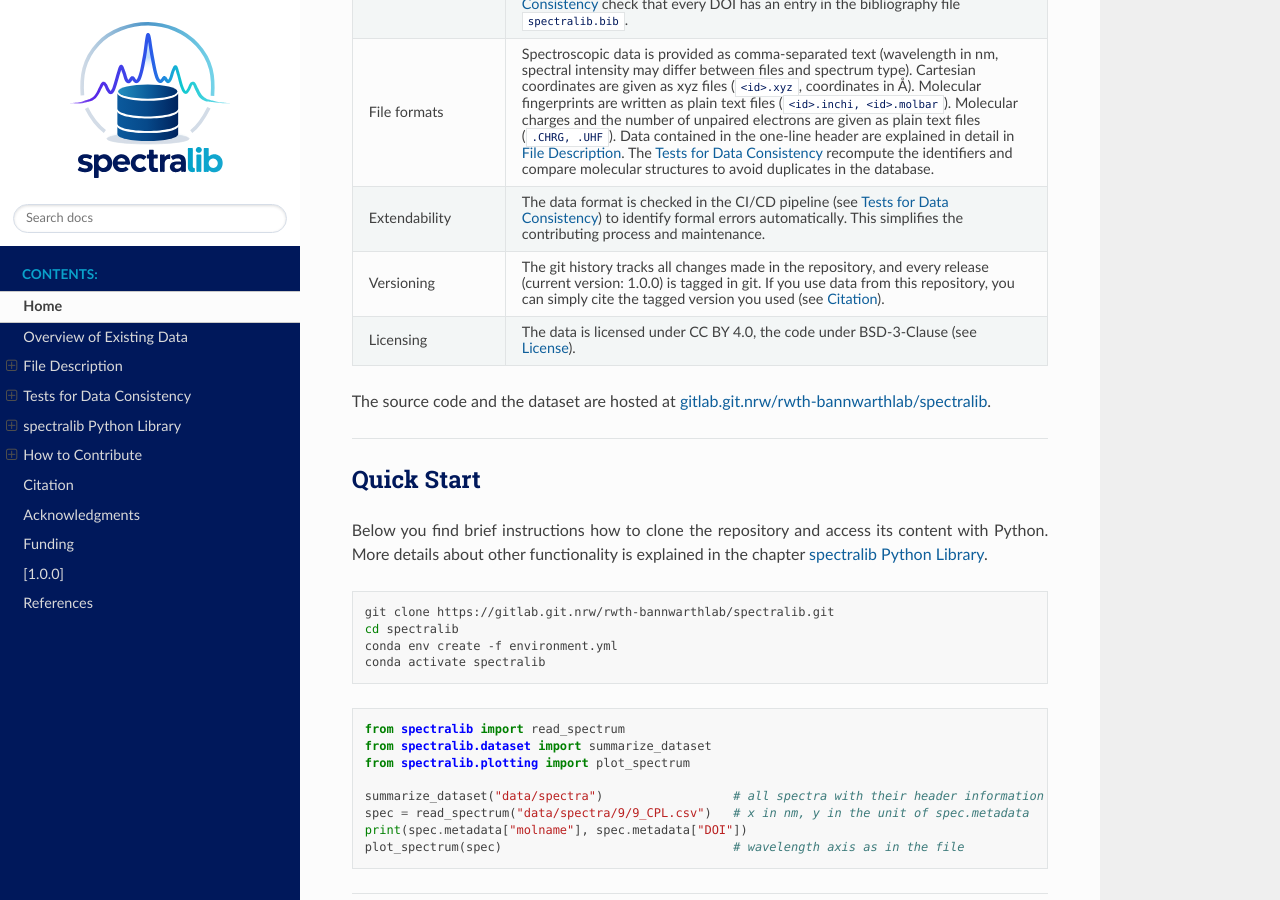
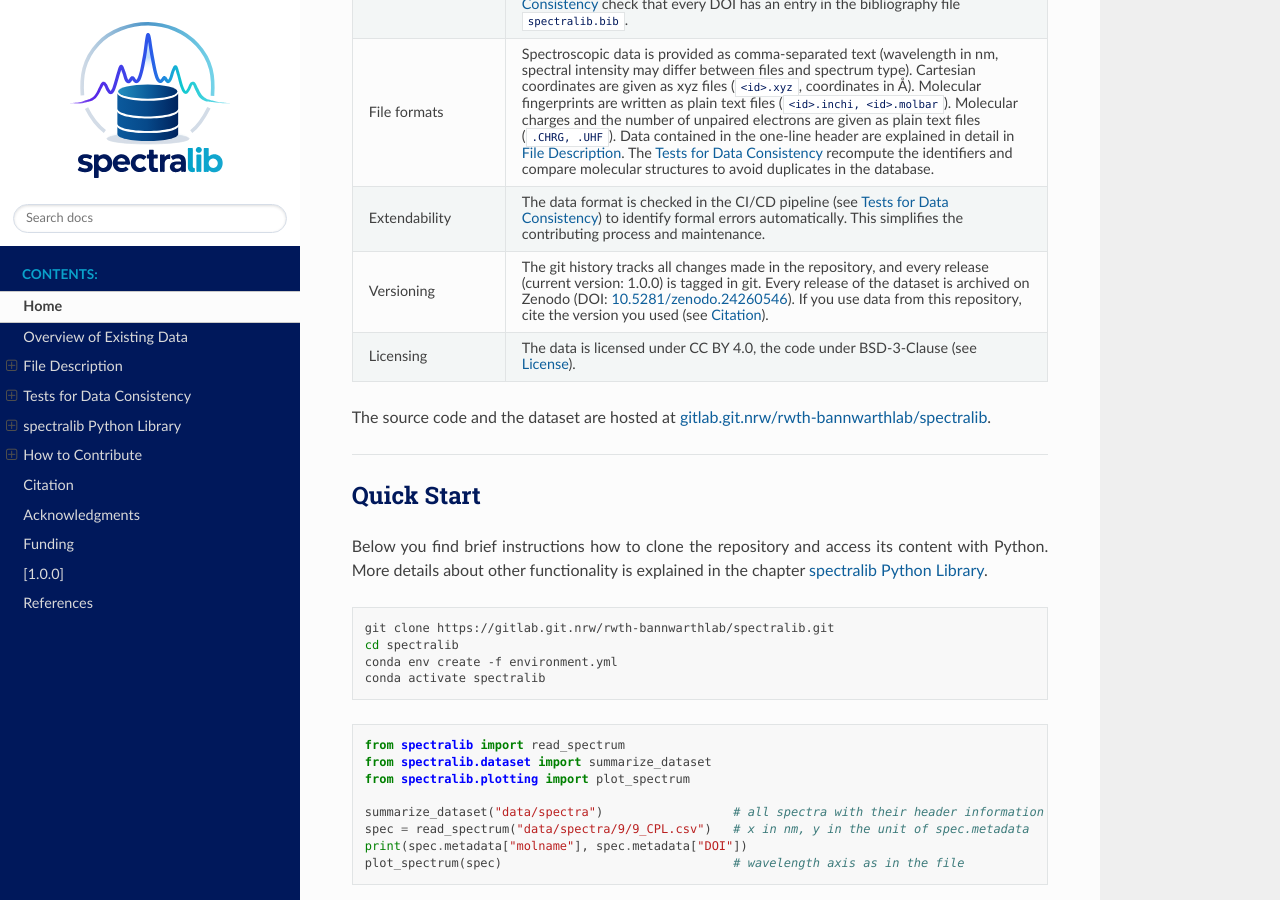
Before and after one commit to BannwarthLab/spectralib, a Sphinx documentation site: the page built from docs/source/index.rst, in a window 1280 px wide and 900 px high, scrolled down 1224 px. Built offline with Sphinx 7.4.7 and the Read the Docs theme 3.1.0, drawn with Linux system fonts in a browser that asks for light colours.

Commit message:
add zenodo data and orcid

```diff
--- a/docs/source/citation.rst
+++ b/docs/source/citation.rst
@@ -1,7 +1,7 @@
 Citation
 ========
 
-Please cite the corresponding publication (M. Pauls, N. Maser, G. Feldmann, C. Bannwarth, *manuscript in preparation*) and state the dataset version you used.
+Please cite the corresponding publication (M. Pauls, N. Maser, G. Feldmann, C. Bannwarth, *manuscript in preparation*) and the dataset archived on Zenodo (DOI: |dataset_doi|), and state the dataset version you used.
 
 Machine-readable citation metadata (authors, version, license) are provided in ``CITATION.cff`` in the root of the repository.
 
--- a/docs/source/conf.py
+++ b/docs/source/conf.py
@@ -17,6 +17,12 @@ with open(ROOT / "pyproject.toml", "rb") as f:
 project = "spectralib"
 author = ", ".join(a["name"] for a in _meta["authors"])
 version = release = str(_meta["version"])
+
+# Zenodo DOI of the dataset; used as |dataset_doi| in the documentation
+DATASET_DOI = "10.5281/zenodo.24260546"
+rst_epilog = f"""
+.. |dataset_doi| replace:: `{DATASET_DOI} <https://doi.org/{DATASET_DOI}>`__
+"""
 
 
 def skip(app, what, name, obj, would_skip, options):
--- a/docs/source/data.rst
+++ b/docs/source/data.rst
@@ -9,7 +9,7 @@ Overview of Existing Data
 
    Growth of the ``spectralib`` dataset for different version numbers. Current version: |release|.
 
-The table lists all systems in the dataset together with the article the spectra refer to.
+The table lists all systems in the dataset together with the article the spectra refer to. Unless stated otherwise, the spectra were digitized from the figures of the cited articles.
 
 .. include:: _generated/overview.inc
 
--- a/docs/source/index.rst
+++ b/docs/source/index.rst
@@ -34,7 +34,7 @@ Further notes:
    * - Extendability
      - The data format is checked in the CI/CD pipeline (see :doc:`testing`) to identify formal errors automatically. This simplifies the contributing process and maintenance.
    * - Versioning
-     - The git history tracks all changes made in the repository, and every release (current version: |release|) is tagged in git. If you use data from this repository, you can simply cite the tagged version you used (see :doc:`citation`).
+     - The git history tracks all changes made in the repository, and every release (current version: |release|) is tagged in git. Every release of the dataset is archived on Zenodo (DOI: |dataset_doi|). If you use data from this repository, cite the version you used (see :doc:`citation`).
    * - Licensing
      - The data is licensed under CC BY 4.0, the code under BSD-3-Clause (see :ref:`license`).
 
```
Also changed, not shown: README.md (+2 -1 lines), 1 other file.
